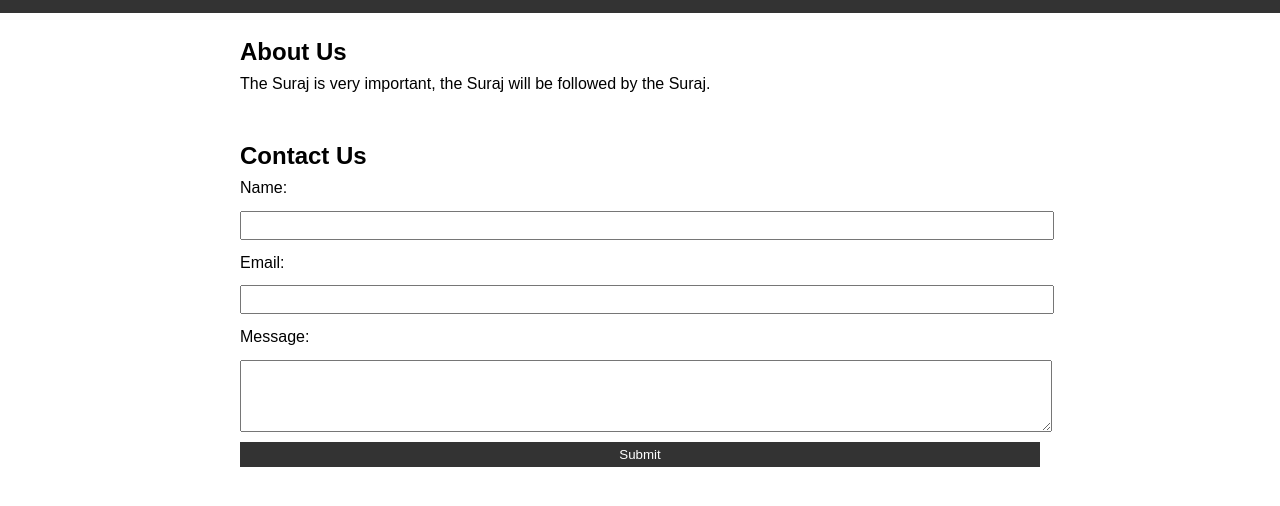
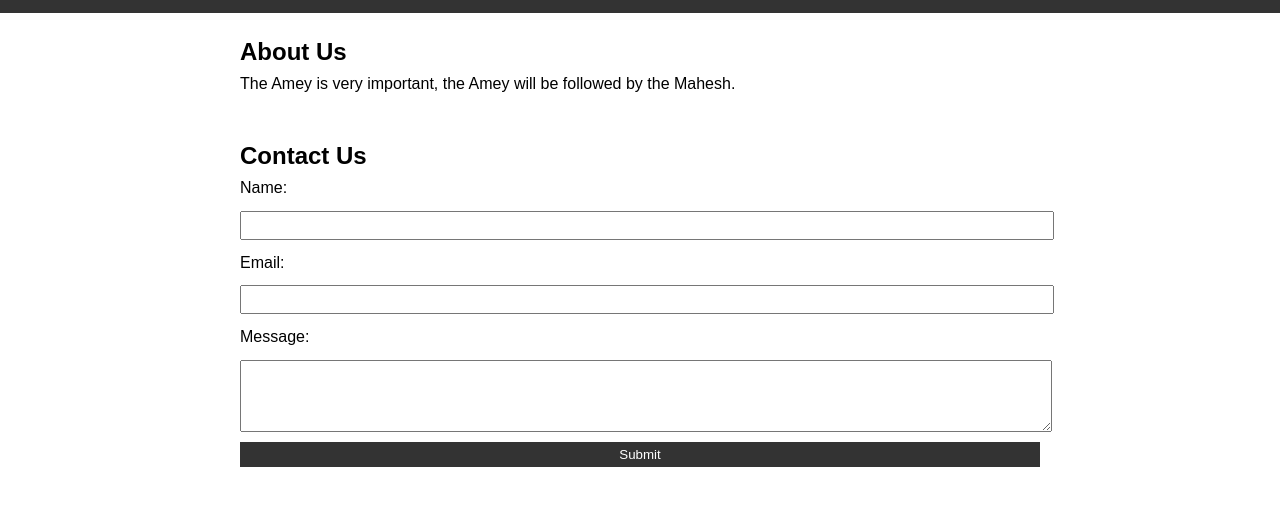
Before and after one commit to AshishThigale/Demo_Frontend_Workflow, a plain HTML site: page index.html in a window 1280 px wide. Shown: the part 96-602 px from the top of the page. Drawn offline with Linux system fonts and the light colour scheme; a script that the page names is missing.

Commit message:
Update index.html

```diff
--- a/index.html
+++ b/index.html
@@ -21,7 +21,7 @@
   <main>
     <section>
       <h2>About Us</h2>
-      <p>The Suraj is very important, the Suraj will be followed by the Suraj.</p>
+      <p>The Amey is very important, the Amey will be followed by the Mahesh.</p>
     </section>
 
     <section>
```
